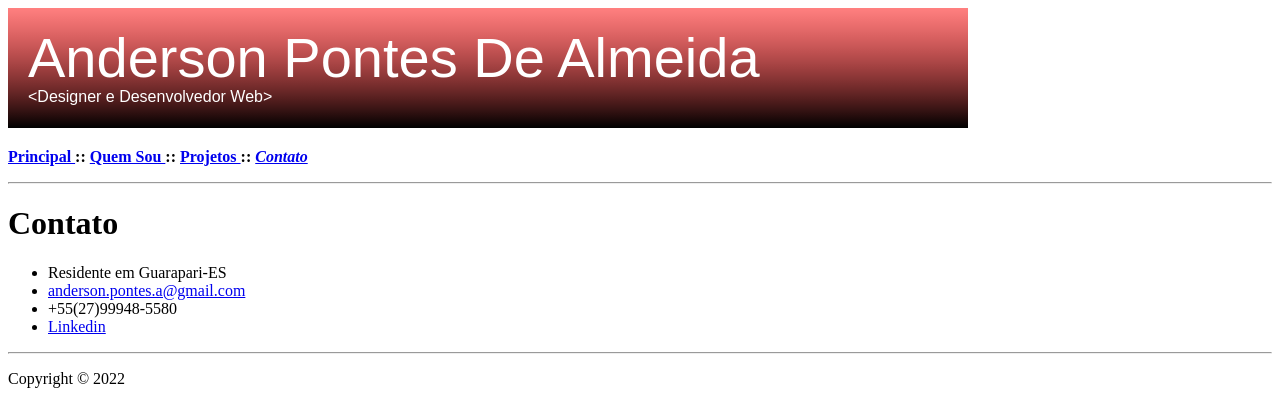
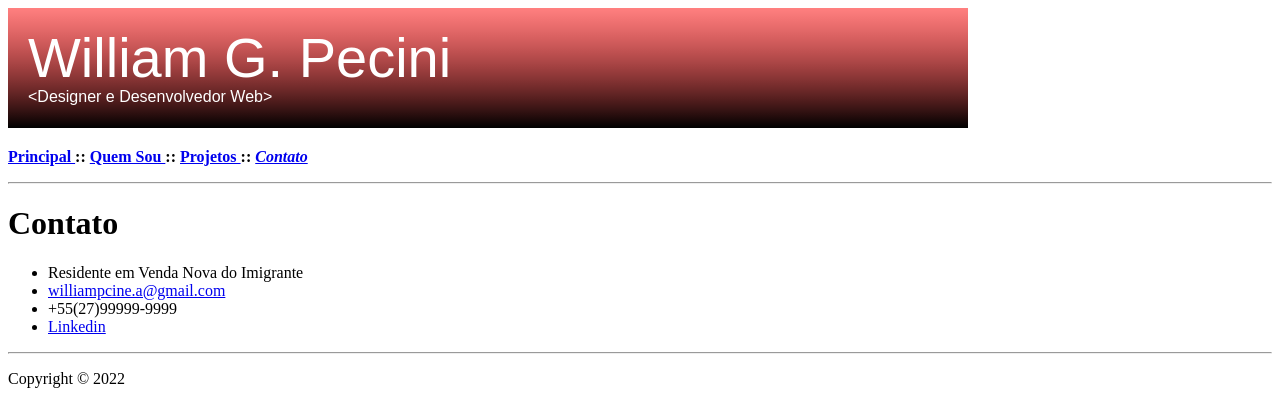
Before and after one commit to willgp-27/repo, a plain HTML site: page contato.html in a window 1280 px wide. Shown: the top 401 px of the page. Drawn offline with Linux system fonts and the light colour scheme.

Commit message:
Update contato.html

```diff
--- a/contato.html
+++ b/contato.html
@@ -18,7 +18,7 @@
         </defs>
             <rect width="100%" height="120" fill="url(#degrade)" />
                 <g dominant-baseline="middle" text-anchor="start">
-                <text x="20" y="45%" fill="white" font-size="56" font-family="sans-serif"> Anderson Pontes De Almeida </text>
+                <text x="20" y="45%" fill="white" font-size="56" font-family="sans-serif"> William G. Pecini</text>
                 <text x="20" y="75%" fill="white" font-size="16" font-family="sans-serif"> &lt;Designer e Desenvolvedor Web&gt; </text>
                 </g>
     </svg>
@@ -31,10 +31,10 @@
     <h1> Contato </h1>
 
     <ul>
-        <li> Residente em Guarapari-ES </li>
-        <li> <a href="malito:anderson.pontes.a@gmail.com"> anderson.pontes.a@gmail.com </a></li>
-        <li> +55(27)99948-5580 </li>
-        <li> <a href="https://www.linkedin.com/in/anderson-almeida-270b8633/">Linkedin</a></li>
+        <li> Residente em Venda Nova do Imigrante</li>
+        <li> <a href="malito:anderson.pontes.a@gmail.com"> williampcine.a@gmail.com </a></li>
+        <li> +55(27)99999-9999 </li>
+        <li> <a href="https://www.linkedin.com/">Linkedin</a></li>
     </ul>
 
     <hr>
```
